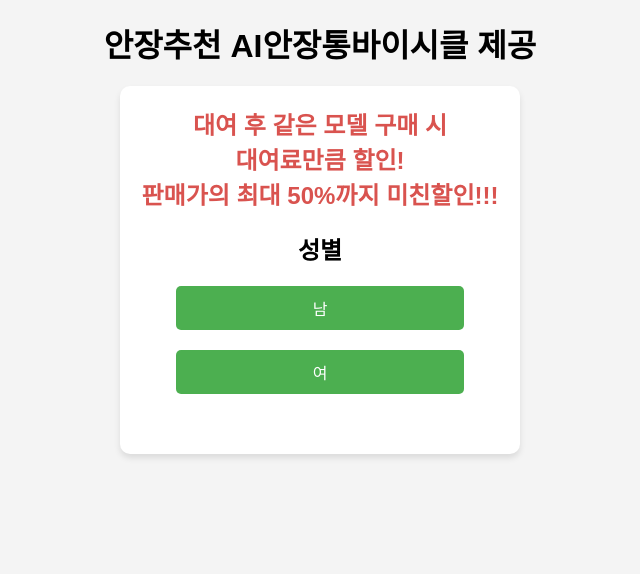
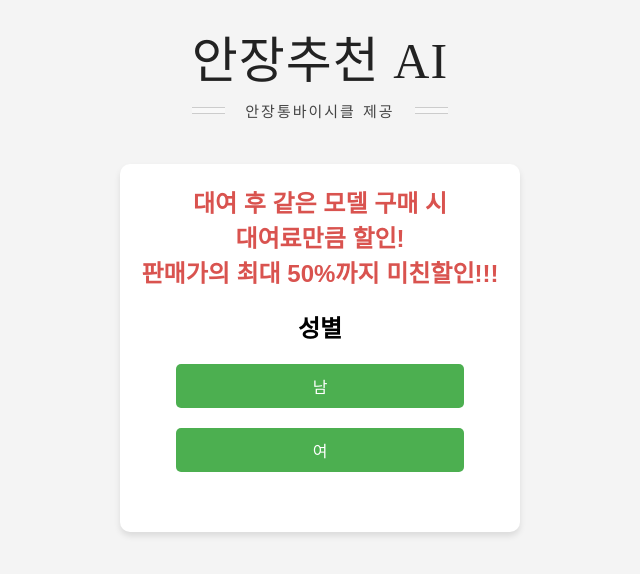
Before and after one commit to twonome/saddlefinder, a plain HTML site: page index.html in a window 1280 px wide. Shown: the whole page, without its empty margins (320-960 px from the left). Drawn offline with Linux system fonts and the light colour scheme.

Commit message:
Update styles.css

```diff
--- a/styles.css
+++ b/styles.css
@@ -49,26 +49,31 @@ h1 {
     margin-bottom: 20px;
 }
 
-.twelve h1 {
-  font-size:26px; font-weight:700;  letter-spacing:1px; text-transform:uppercase; width:160px; text-align:center; margin:auto; white-space:nowrap; padding-bottom:13px;
+.nine h1 {
+  text-align:center; font-size:50px; text-transform:uppercase; color:#222; letter-spacing:1px;
+  font-family:"Playfair Display", serif; font-weight:400;
 }
-.twelve h1:before {
-    background-color: #c50000;
-    content: '';
+.nine h1 span {
+  margin-top: 5px;
+    font-size:15px; color:#444; word-spacing:1px; font-weight:normal; letter-spacing:2px;
+    text-transform: uppercase; font-family:"Raleway", sans-serif; font-weight:500;
+
+    display: grid;
+    grid-template-columns: 1fr max-content 1fr;
+    grid-template-rows: 27px 0;
+    grid-gap: 20px;
+    align-items: center;
+}
+
+.nine h1 span:after,.nine h1 span:before {
+    content: " ";
     display: block;
-    height: 3px;
-    width: 75px;
-    margin-bottom: 5px;
+    border-bottom: 1px solid #ccc;
+    border-top: 1px solid #ccc;
+    height: 5px;
+  background-color:#f8f8f8;
 }
-.twelve h1:after {
-    background-color: #c50000;
-    content: '';
-    display: block;
-  position:absolute; right:0; bottom:0;
-    height: 3px;
-    width: 75px;
-    margin-bottom: 0.25em;
-}
+
 
 
 #notice {
```
